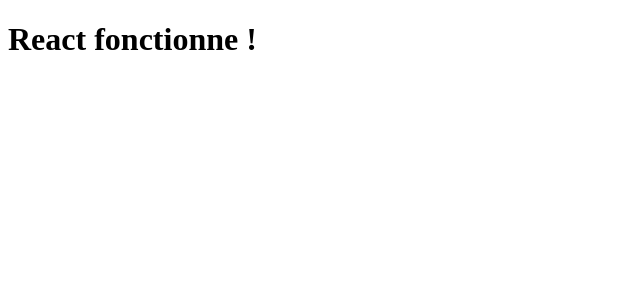
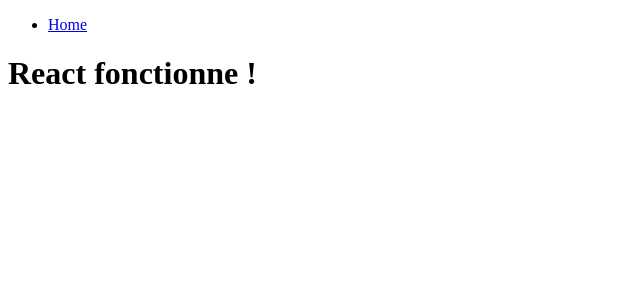
Before and after one commit to Loyd1307/4-Kasa, a React (Vite) app in the folder kasa/: page / in a window 1280 px wide. Shown: the top 300 px of the page, without its empty margins (0-640 px from the left). Built offline with nearby package versions, Linux system fonts and the light colour scheme.

Commit message:
lien fonctionnel pour changer de route

```diff
--- a/kasa/src/App.jsx
+++ b/kasa/src/App.jsx
@@ -1,13 +1,17 @@
 import { Routes, Route } from "react-router";
+import Home from "./pages/Home.jsx";
 
-function Home() {
-  return <h1>React fonctionne !</h1>;
+function Kaza () {
+  return <><ul>
+    <li><a href="./home">Home</a></li>
+  </ul><h1>React fonctionne !</h1></>;
 }
 
 export default function App() {
   return (
     <Routes>
-      <Route path="/" element={<Home />} />
+      <Route path="/" element={<Kaza />} />
+      <Route path="/home" element={<Home />} />
     </Routes>
   );
 }
```
